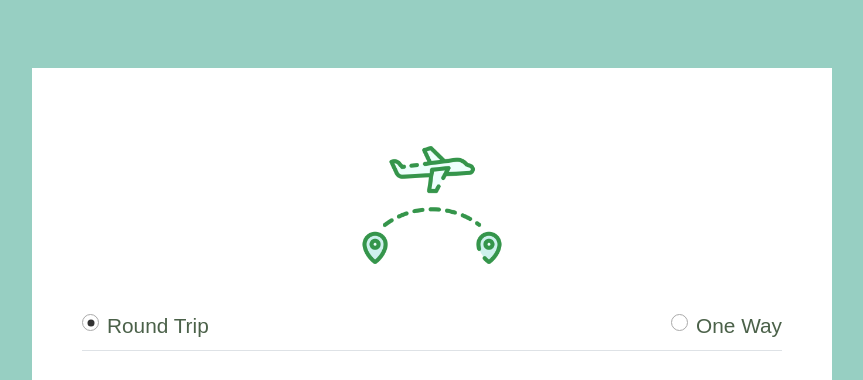
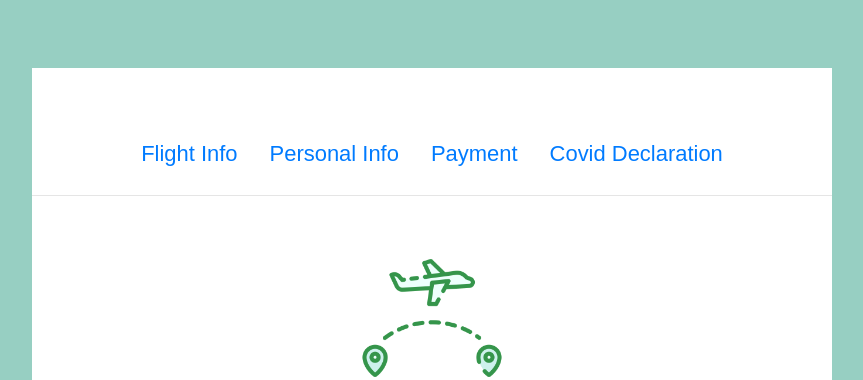
Before and after one commit to MrLabyrinth/Crotia-2, a plain HTML site: page flights.html in a window 1280 px wide. Shown: the part 980-1360 px from the top of the page, without its empty margins (208-1071 px from the left). Drawn offline with nearby package versions, Linux system fonts and the light colour scheme; a script that the page names is missing.

Commit message:
Update flights.html

```diff
--- a/flights.html
+++ b/flights.html
@@ -2,18 +2,15 @@
 <html lang="en">
 <head>
 	<title>Flights</title>
-
-	<!--References for Bootstrap and External StyleSheet-->
 	<link rel="icon" href="text/icons/flag.png">
 	<link rel="stylesheet" href="https://stackpath.bootstrapcdn.com/bootstrap/4.3.1/css/bootstrap.min.css" integrity="sha384-ggOyR0iXCbMQv3Xipma34MD+dH/1fQ784/j6cY/iJTQUOhcWr7x9JvoRxT2MZw1T" crossorigin="anonymous">
 	<script src="https://code.jquery.com/jquery-3.3.1.slim.min.js" integrity="sha384-q8i/X+965DzO0rT7abK41JStQIAqVgRVzpbzo5smXKp4YfRvH+8abtTE1Pi6jizo" crossorigin="anonymous"></script>
-	<script src="https://cdnjs.cloudflare.com/ajax/libs/popper.js/1.14.7/umd/popper.min.js" integrity="sha384-UO2eT0CpHqdSJQ6hJty5KVphtPhzWj9WO1clHTMGa3JDZwrnQq4sF86dIHNDz0W1" crossorigin="anonymous"></script>
-	<script src="https://stackpath.bootstrapcdn.com/bootstrap/4.3.1/js/bootstrap.min.js" integrity="sha384-JjSmVgyd0p3pXB1rRibZUAYoIIy6OrQ6VrjIEaFf/nJGzIxFDsf4x0xIM+B07jRM" crossorigin="anonymous"></script>
-	<script src="../../js/ios-orientationchange-fix.min.js"></script>
+<script src="https://cdnjs.cloudflare.com/ajax/libs/popper.js/1.14.7/umd/popper.min.js" integrity="sha384-UO2eT0CpHqdSJQ6hJty5KVphtPhzWj9WO1clHTMGa3JDZwrnQq4sF86dIHNDz0W1" crossorigin="anonymous"></script>
+<script src="https://stackpath.bootstrapcdn.com/bootstrap/4.3.1/js/bootstrap.min.js" integrity="sha384-JjSmVgyd0p3pXB1rRibZUAYoIIy6OrQ6VrjIEaFf/nJGzIxFDsf4x0xIM+B07jRM" crossorigin="anonymous"></script>
+<script src="../../js/ios-orientationchange-fix.min.js"></script>
 	<link rel="stylesheet" href="text/stylesheet.css">
 	<script type="text/javascript" src="text/myjs.js"></script>
 
-	<!--Internal CSS-->
 <style>
 	.header-img {
     		background-image: url("text/pictures/headerbg/flights.jpg");
@@ -28,7 +25,6 @@
 </head>
 
 <body>
-
 	<div class="overlay"></div>
 	<div class="header-img">
 		<div class="topbox">
@@ -36,7 +32,6 @@
 		</div>
 	</div>
 
-	<!--Navigation Bar and the Links to the webpages-->
 	<div class="topnav" id="myTopnav">
 
 		<a href="index.html">home</a>
@@ -63,10 +58,25 @@
 		</div>
 
 	</div>
-	<!--Start of the Travel Form-->
+
 	<div class="cbox" style="background-color: #97cfc2;">
 		<div class="wrapper bg-white"><br><br>
-			<img src="text/icons/direct-flight.png" alt="direct-flight.png">
+			<ul class="nav justify-content-center" style="font-size:calc(13px + 0.7vw); text-decoration: none;">
+				<li class="nav-item">
+				  <a class="nav-link active" href="#finfo">Flight Info</a>
+				</li>
+				<li class="nav-item">
+				  <a class="nav-link" href="#pinfo">Personal Info</a>
+				</li>
+				<li class="nav-item">
+				  <a class="nav-link" href="#payment">Payment</a>
+				</li>
+				<li class="nav-item">
+					<a class="nav-link" href="#hdec">Covid Declaration</a>
+				  </li>
+			  </ul>
+			  <hr><br>
+			<img src="text/icons/direct-flight.png" alt="direct-flight.png" id="finfo">
 			<form action="#">
 				<div class="form-group border-bottom d-flex align-items-center justify-content-between flex-wrap">
 					<label class="option my-sm-0 my-2">
@@ -102,7 +112,7 @@
 					<div class="label" id="psngr"></div>
 				</div><br><br>
 
-				<img src="text/icons/user.png" alt="user.png"><br><br>
+				<img src="text/icons/user.png" alt="user.png" id="pinfo"><br><br>
 				<div class="form-group d-sm-flex margin">
 					<div class="d-flex align-items-center flex-fill me-sm-1 my-sm-0 my-4 border-bottom position-relative">
 						<input type="text" required placeholder="First Name" class="form-control">
@@ -145,7 +155,7 @@
 				</div><br><br>
 
 
-				<img src="text/icons/payment-method.png" alt="user.png"><br><br>
+				<img src="text/icons/payment-method.png" alt="user.png" id="payment"><br><br>
 				<div class="form-group d-sm-flex margin">
 					<div class="d-flex align-items-center flex-fill ms-sm-1 my-sm-0 my-4 border-bottom position-relative">
 						<select id="cars" class="form-control">
@@ -173,9 +183,8 @@
 				</div>
 			</form>
 
-			<!--Covid Health Declaration Part of the Form-->
 			<form>
-				<h2>Covid Health Declaration</h2>
+				<h2 id="hdec">Covid Health Declaration</h2>
 				<hr>
 				Please select all the symptoms you have experienced in the last 14 days.
 				<hr>
@@ -320,7 +329,7 @@
 				  </div>
 
 			</form>
-			<!--Submit Button-->
+
 			<div class="form-group my-3">
 				<div class="btn btn-primary rounded-0 d-flex justify-content-center text-center p-3">
 					<a href="" style="color:white" onclick="alertbox()">Book Flight</a>
```
